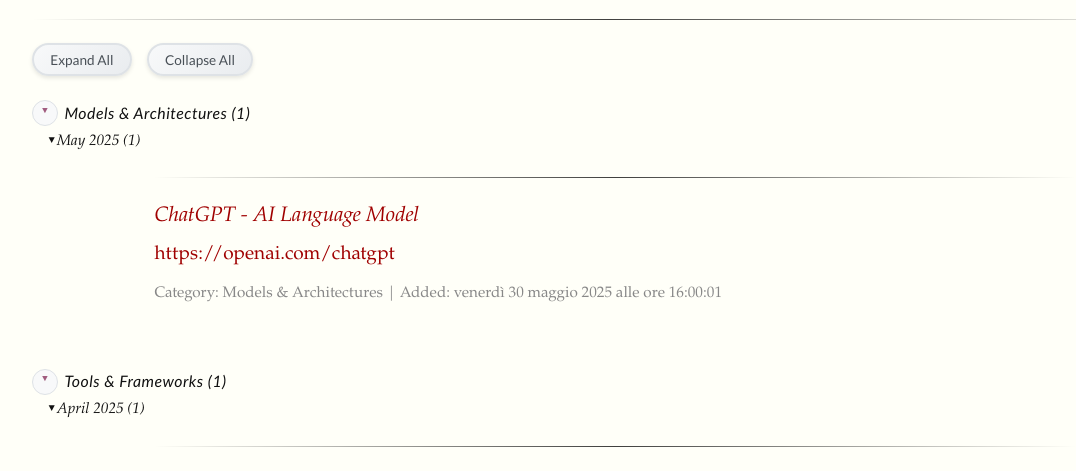
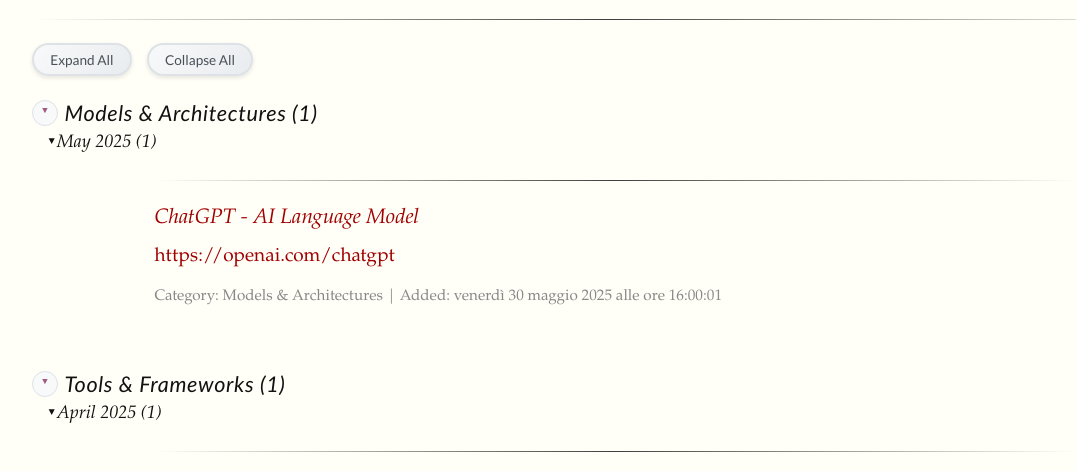
Before and after one commit to ltoscano/ltoscano.github.io, a website: page resources/index.html in a window 1280 px wide. Shown: the part 286-757 px from the top of the page, without its empty margins (32-1108 px from the left). Drawn offline with nearby package versions, Linux system fonts and the light colour scheme; some packages are replaced by stand-ins of ours.

```diff
--- a/resources/index.html
+++ b/resources/index.html
@@ -65,7 +65,7 @@
     }
 
     .category-header h2 {
-        font-size: 1.1em;
+        font-size: 1.5em;
         margin: 0;
     }
 
@@ -152,7 +152,7 @@
     }
 
     .month-year-header h3 {
-        font-size: 1.05em;
+        font-size: 1.25em;
         margin: 0;
     }
 
```
